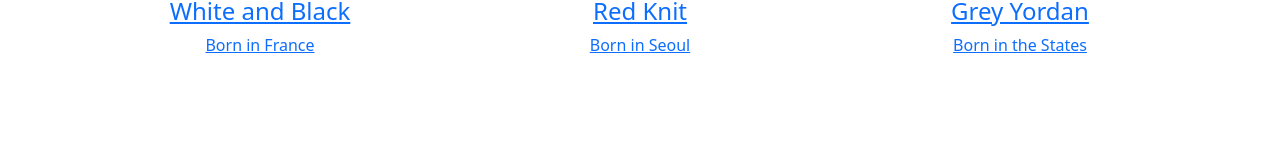
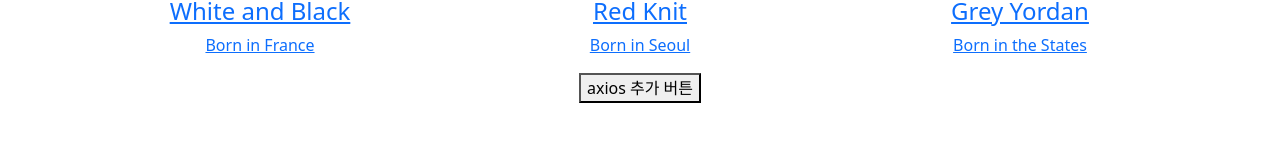
Before and after one commit to so0112/codingApple, a React (Create React App) app in the folder shop/: page / in a window 1280 px wide. Shown: the part 603-744 px from the top of the page. Built offline with nearby package versions, Linux system fonts and the light colour scheme.

Commit message:
Feat: Loading state

```diff
--- a/shop/src/pages/MainPage.jsx
+++ b/shop/src/pages/MainPage.jsx
@@ -4,9 +4,11 @@ import { Navbar, Container, Nav, Row, Col } from "react-bootstrap";
 import "bootstrap/dist/css/bootstrap.min.css";
 import shopDatas from "../data/shopDatas.json";
 import ShopItem from "../components/ShopItem";
+import axios from "axios";
 
 const MainPage = () => {
   const [shopDatasState, setShopDatasState] = useState([...shopDatas]);
+  const [isLoading, setIsLoading] = useState(false);
 
   //TODO: 함수 관심사 분리하기
   const onSortShopItme = () => {
@@ -24,6 +26,19 @@ const MainPage = () => {
     console.log(copyShopDatasState);
   };
 
+  const plusShopItem = () => {
+    console.log(isLoading);
+    setIsLoading(true);
+    setTimeout(() => {
+      axios.get("https://codingapple1.github.io/shop/data3.json").then((res) => {
+        console.log(res.data);
+        setShopDatasState([...shopDatasState, ...res.data]);
+        setIsLoading(false);
+      });
+    }, 5000);
+    console.log(isLoading);
+  };
+
   return (
     <div className="App">
       <div className="main-bg"></div>
@@ -37,6 +52,8 @@ const MainPage = () => {
           ))}
         </Row>
       </Container>
+      <button onClick={plusShopItem}>axios 추가 버튼</button>
+      {isLoading && <div>로딩중asdasdasdasd</div>}
     </div>
   );
 };
```
